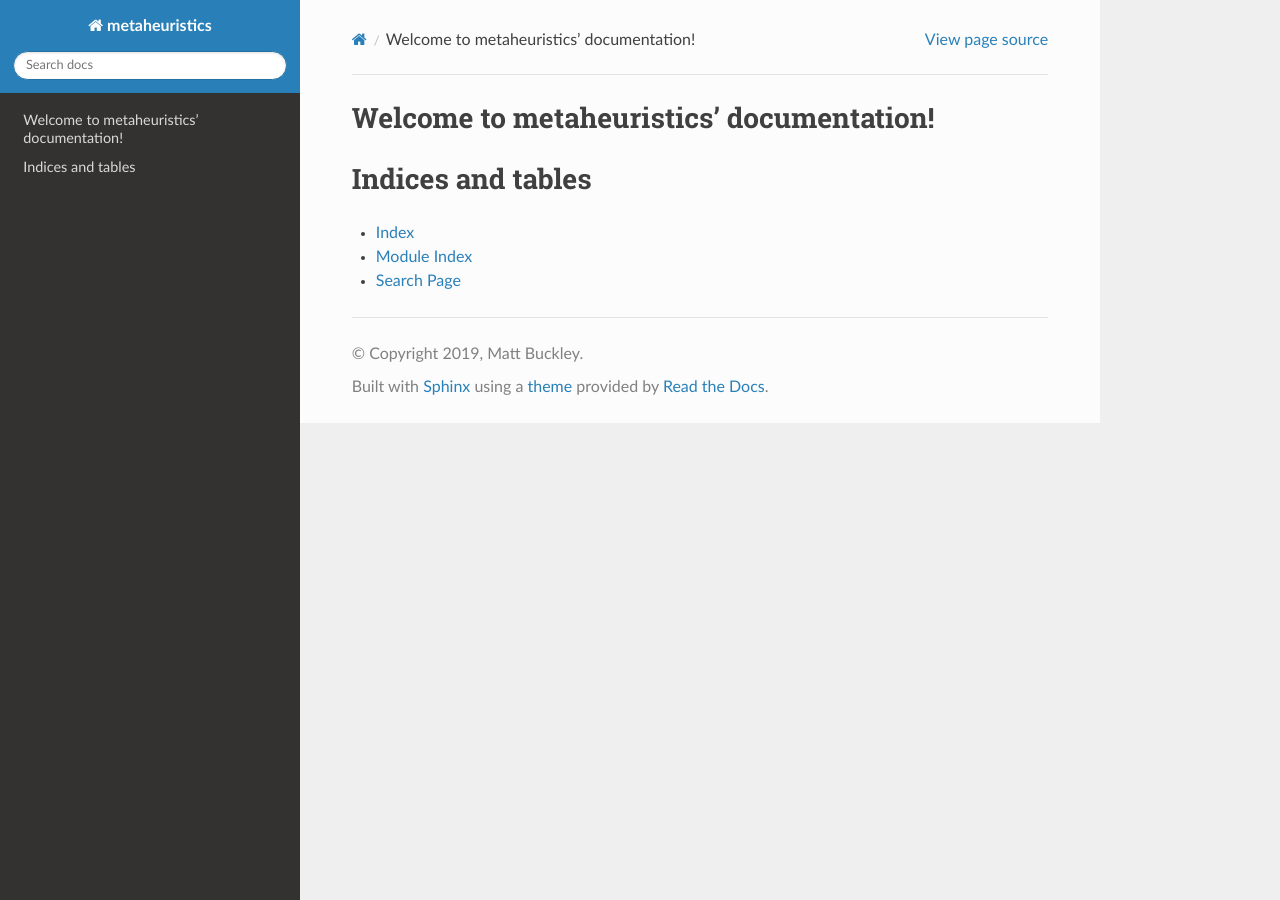
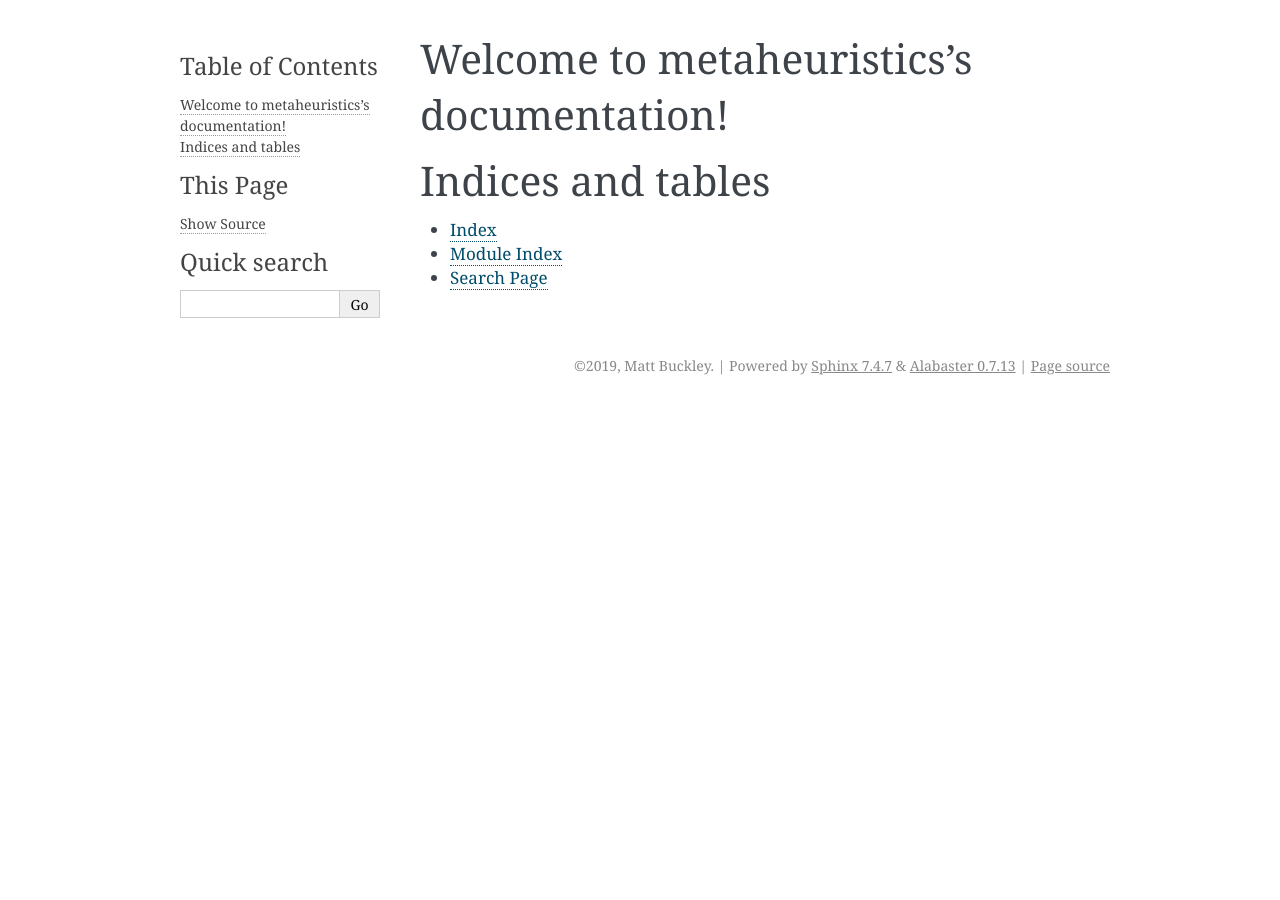
Before and after one commit to MattB17/Metaheuristics, a Sphinx documentation site: the page built from source/index.rst, in a window 1280 px wide. Built offline with Sphinx 7.4.7, drawn with Linux system fonts in a browser that asks for light colours.

Commit message:
Redoing documentation

```diff
--- a/source/conf.py
+++ b/source/conf.py
@@ -83,7 +83,7 @@ pygments_style = None
 # The theme to use for HTML and HTML Help pages.  See the documentation for
 # a list of builtin themes.
 #
-html_theme = 'sphinx_rtd_theme'
+html_theme = 'alabaster'
 
 # Theme options are theme-specific and customize the look and feel of a theme
 # further.  For a list of options available for each theme, see the
@@ -110,7 +110,7 @@ html_static_path = ['_static']
 # -- Options for HTMLHelp output ---------------------------------------------
 
 # Output file base name for HTML help builder.
-htmlhelp_basename = 'metaheuristics_doc'
+htmlhelp_basename = 'metaheuristicsdoc'
 
 
 # -- Options for LaTeX output ------------------------------------------------
--- a/source/index.rst
+++ b/source/index.rst
@@ -1,9 +1,9 @@
 .. metaheuristics documentation master file, created by
-   sphinx-quickstart on Mon Feb  4 19:17:06 2019.
+   sphinx-quickstart on Sat Feb  9 20:40:57 2019.
    You can adapt this file completely to your liking, but it should at least
    contain the root `toctree` directive.
 
-Welcome to metaheuristics' documentation!
+Welcome to metaheuristics's documentation!
 ==========================================
 
 .. toctree::
```
